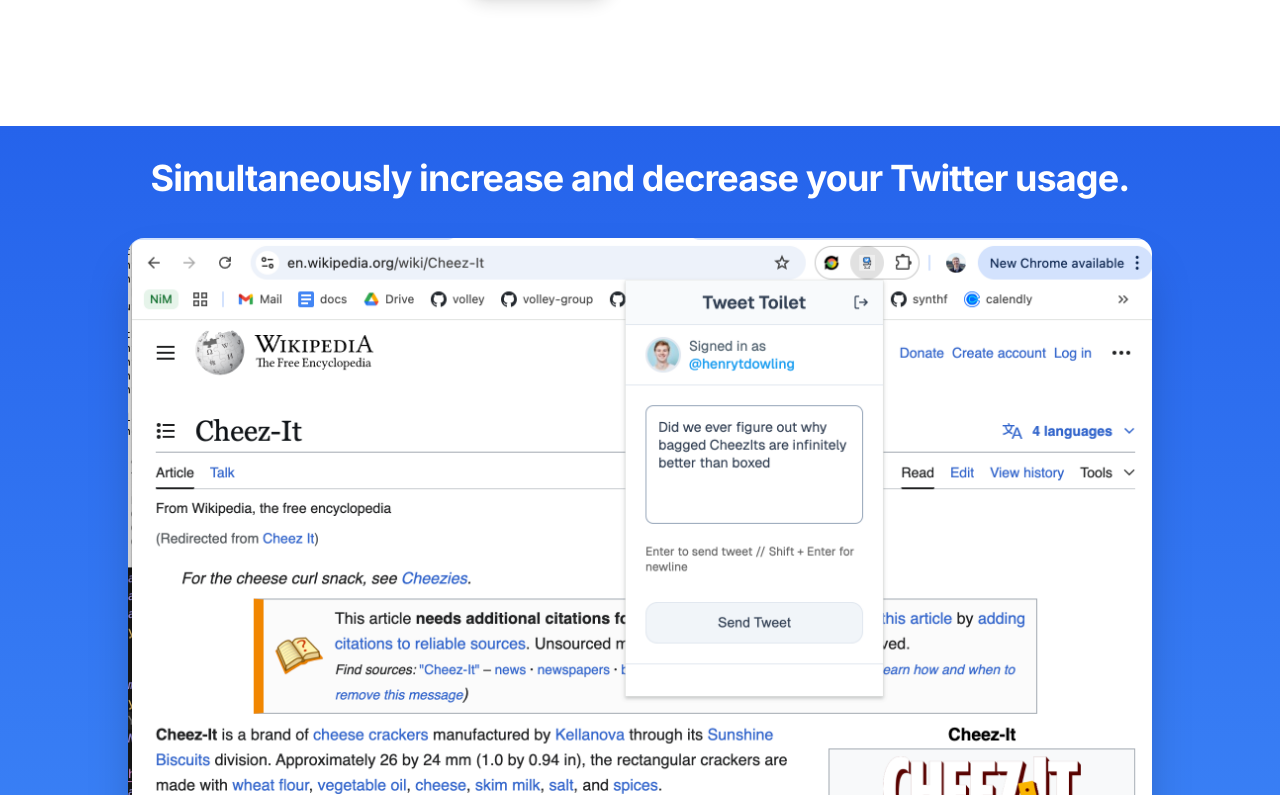
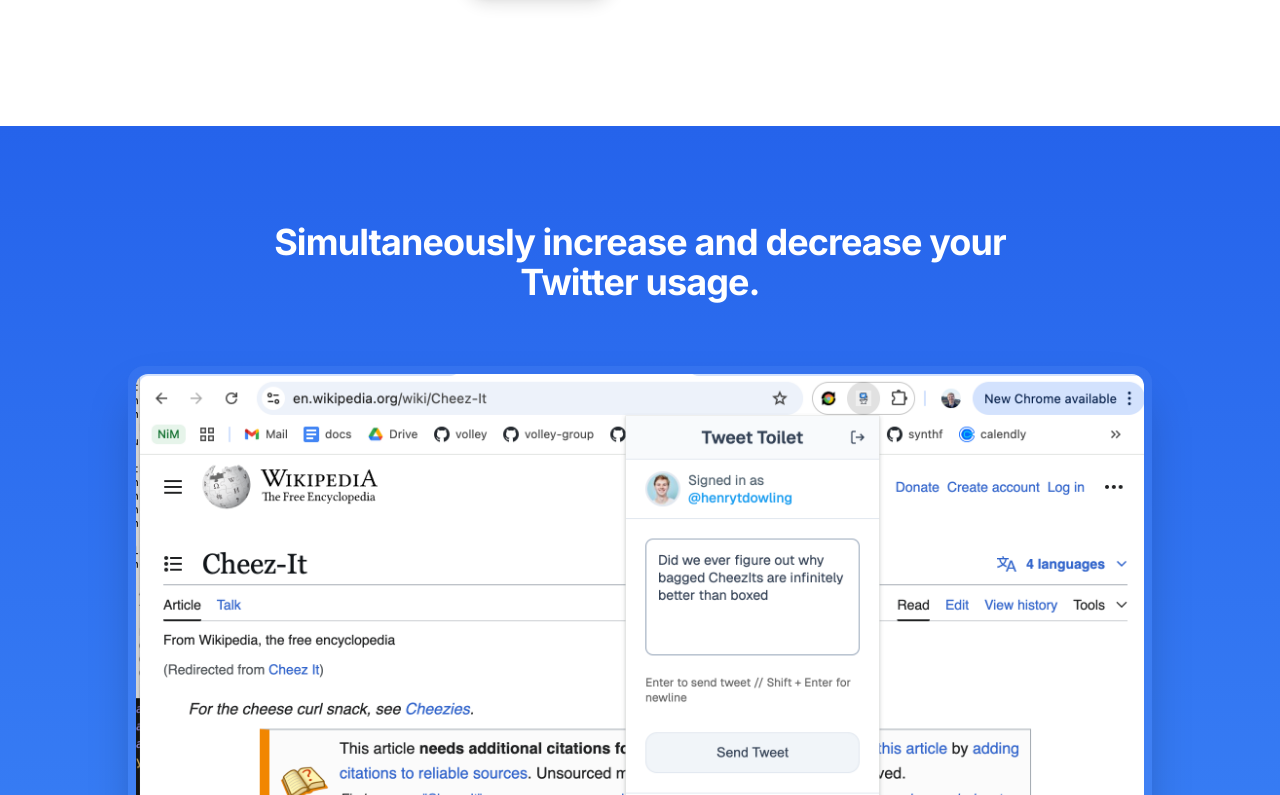
Before and after one commit to henry-dowling/tweet-toilet-landing-page, a Next.js app: page / in a window 1280 px wide. Shown: the part 705-1500 px from the top of the page. Built offline with nearby package versions, Linux system fonts and the light colour scheme.

Commit message:
spacing in demo section

```diff
--- a/src/app/page.tsx
+++ b/src/app/page.tsx
@@ -78,19 +78,23 @@
       {/* Demo + CTA Section Container */}
       <div className="bg-gradient-to-b from-blue-600 via-blue-500 to-cyan-500">
         {/* Demo Section */}
-        <section className="pt-8 pb-8">
+        <section className="py-24">
           <div className="container mx-auto px-4">
             <div className="max-w-5xl mx-auto">
-              <h2 className="text-4xl font-bold text-white text-center mb-10 whitespace-nowrap">Simultaneously increase and decrease your Twitter usage.</h2>
-              <div className="rounded-2xl shadow-2xl overflow-hidden">
+              <h2 className="text-3xl md:text-4xl font-bold text-white text-center mb-16 max-w-3xl mx-auto leading-tight">
+                Simultaneously increase and decrease your Twitter usage.
+              </h2>
+              <div className="rounded-2xl shadow-2xl overflow-hidden backdrop-blur-sm bg-white/5 p-2">
+                <div className="rounded-xl overflow-hidden">
                   <Image
                     src="/demo-pic.png"
                     alt="Tweet Toilet interface demonstration on Wikipedia"
                     width={1200}
                     height={800}
-                  className="w-full h-auto"
+                    className="w-full h-auto transform hover:scale-[1.02] transition-transform duration-300"
                     priority
                   />
+                </div>
               </div>
             </div>
           </div>
```
Lines whose indentation alone changed are shown as unchanged.
